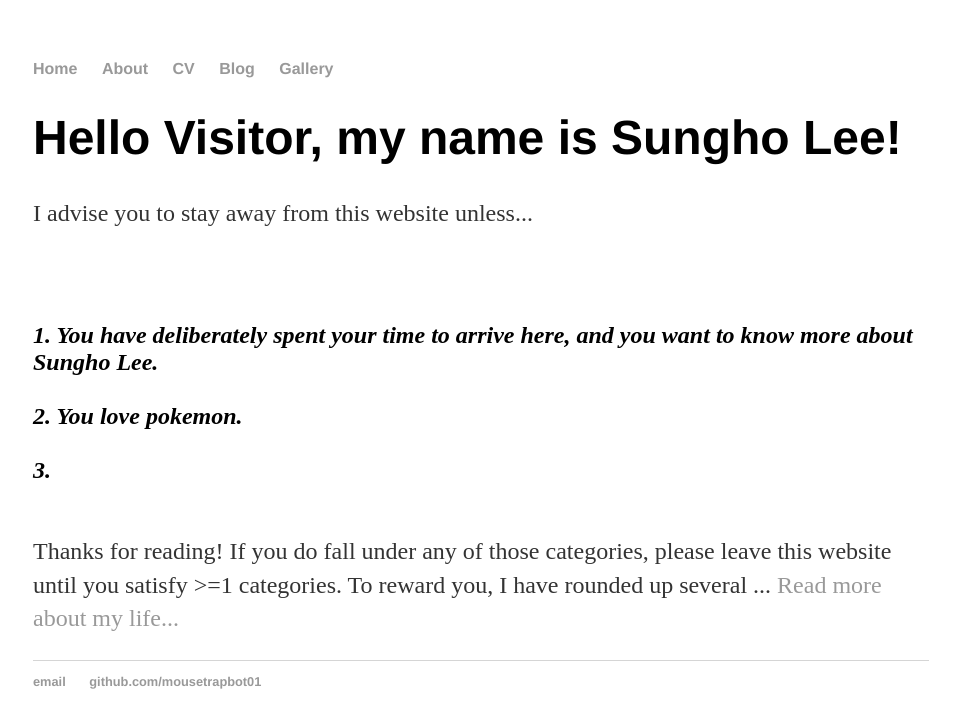
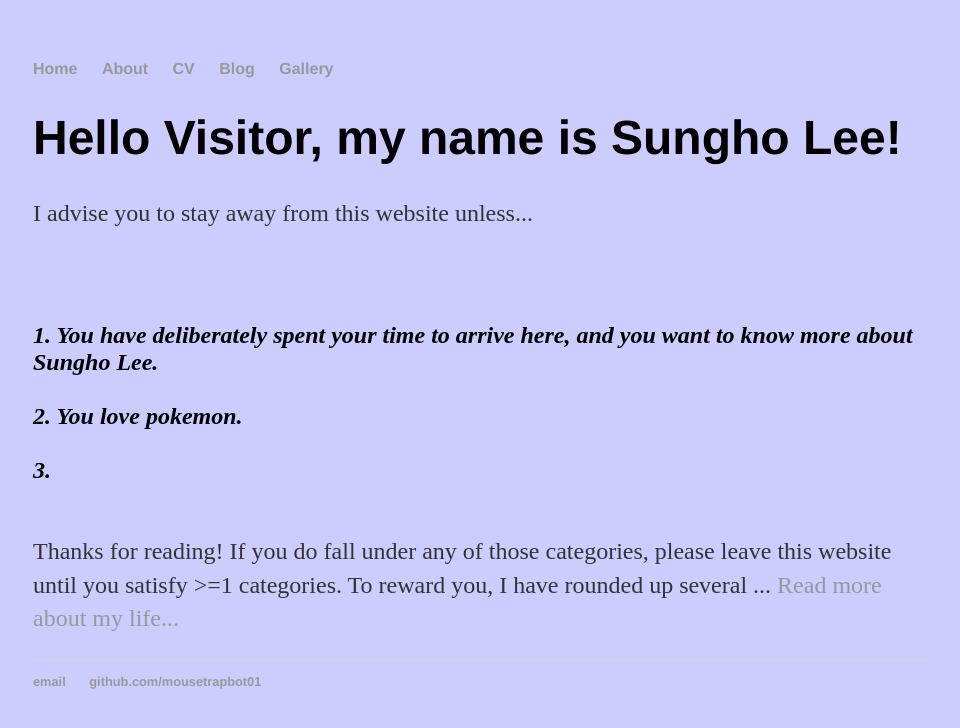
Before and after one commit to mousetrapbot01/mousetrapbot.github.io, a Jekyll site: the page built from index.html, in a window 1280 px wide. Shown: the top 728 px of the page, without its empty margins (159-1119 px from the left). Built offline with Jekyll 4.4.1, drawn with Linux system fonts in a browser that asks for light colours.

Commit message:
Create mymain.css

```diff
--- a/css/mymain.css
+++ b/css/mymain.css
@@ -1,7 +1,7 @@
 body {
     margin: 60px auto;
     width: 70%;
-    background-image: url("tomato 1.png");
+    background-color: #ccccff;
 }
 nav ul, footer ul {
     font-family:'Helvetica', 'Arial', 'Sans-Serif';
```
